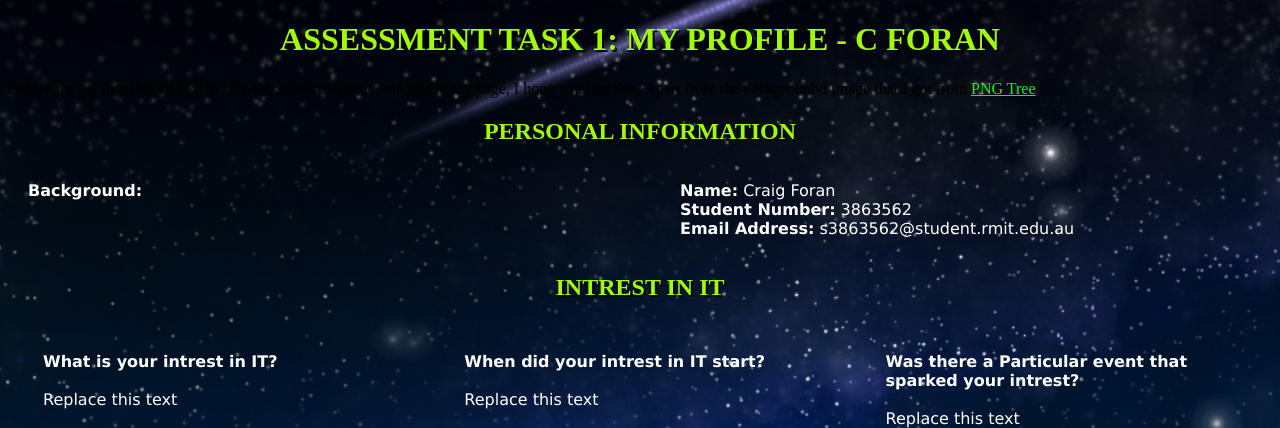
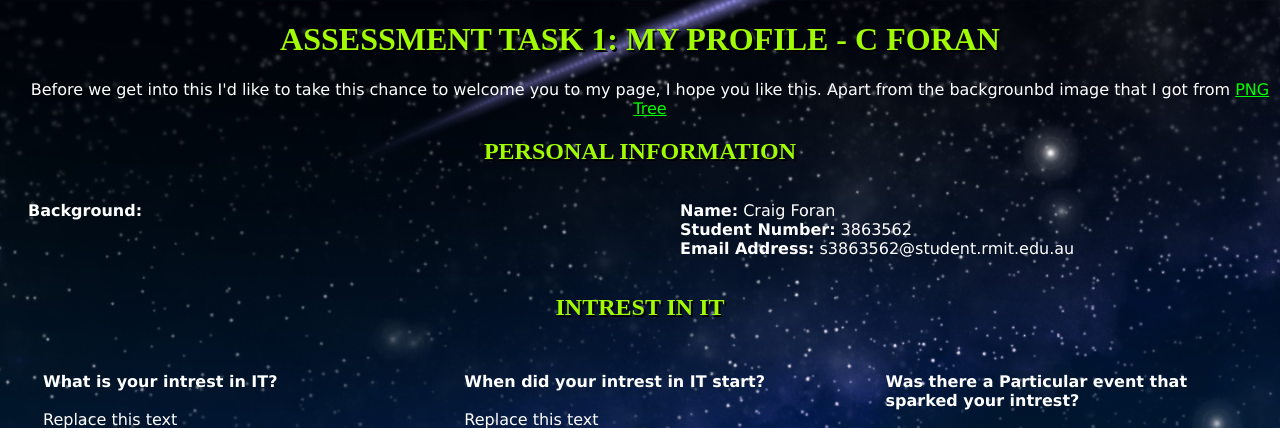
Before and after one commit to shaggy982/a1craig, a PHP site: page /index.html in a window 1280 px wide. Shown: the top 428 px of the page. Run offline with PHP 8.4, Linux system fonts and the light colour scheme.

Commit message:
Update style.css

```diff
--- a/css/style.css
+++ b/css/style.css
@@ -29,7 +29,7 @@ p {
 	font-style: bold;
 	margin-left: 20px;
 }
-#intro {
+.intro {
 	font-family: verdana;
 	color: white;
 	text-align: center;
```
